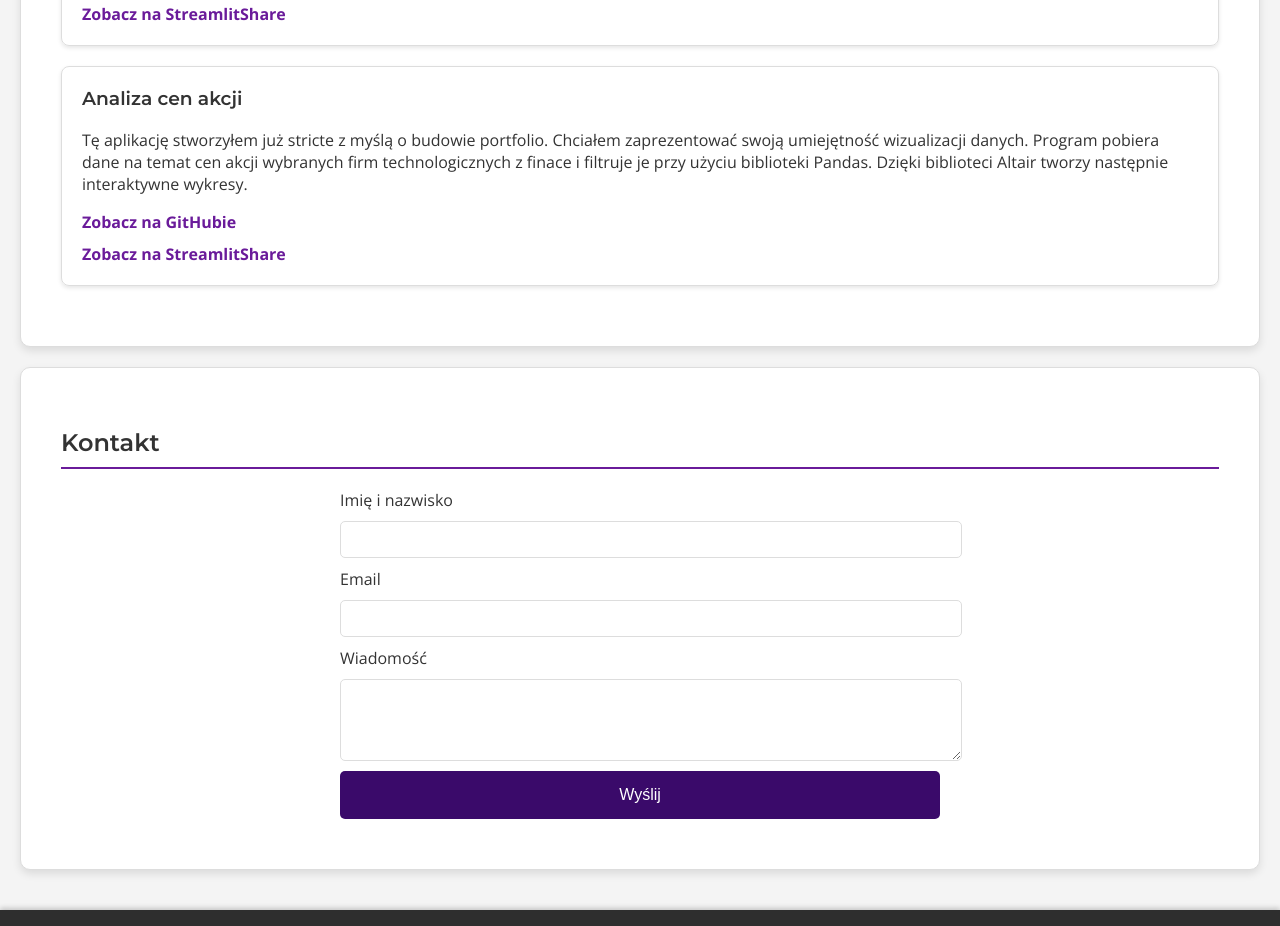
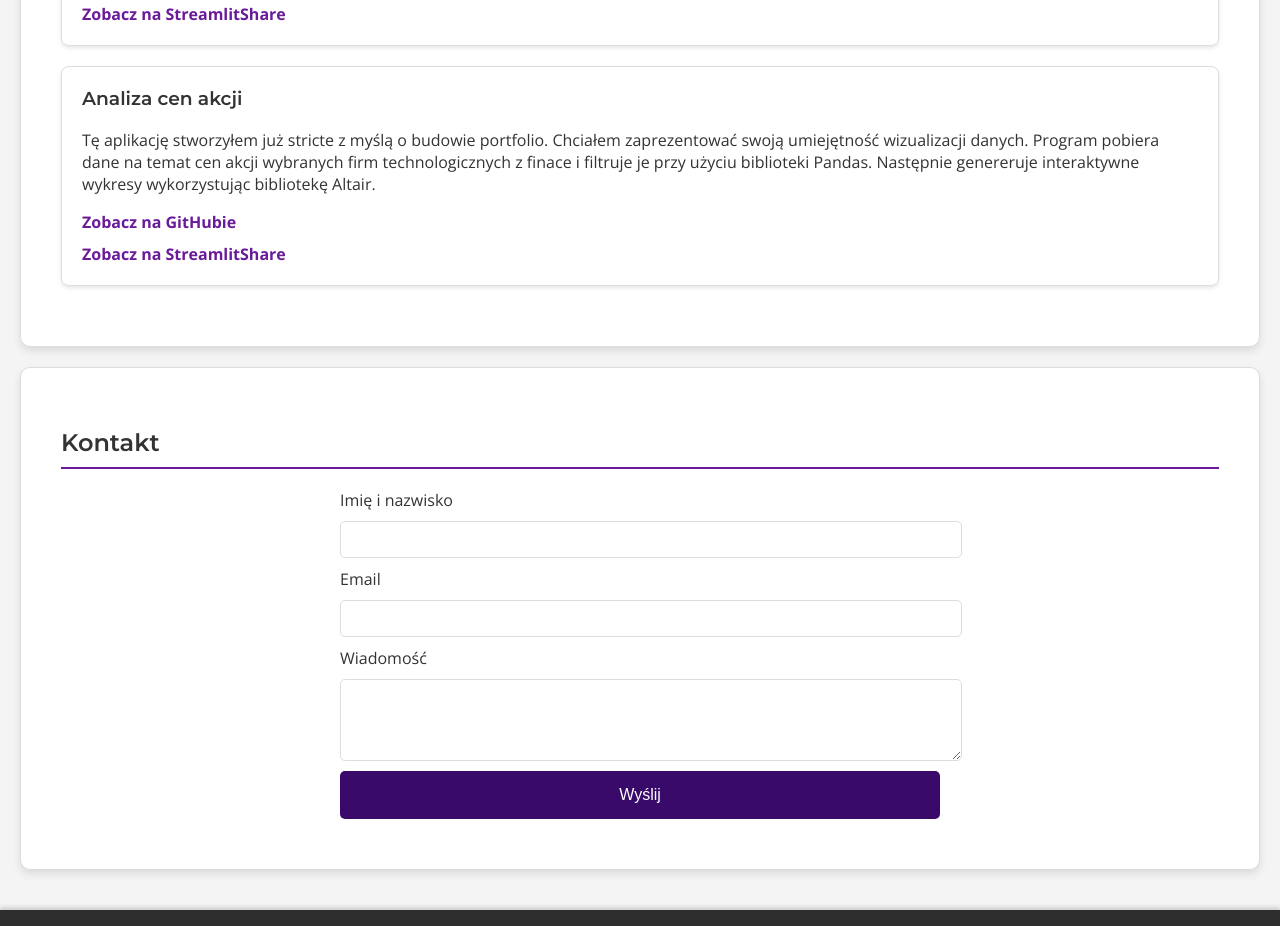
Before and after one commit to Mikele-Kochas/Strona-portfolio, a plain HTML site: page index.html in a window 1280 px wide. Shown: the part 1252-2178 px from the top of the page. Drawn offline with nearby package versions, Linux system fonts and the light colour scheme.

Commit message:
Update index.html

```diff
--- a/index.html
+++ b/index.html
@@ -54,7 +54,7 @@
         </div>
         <div class="project">
             <h3>Analiza cen akcji</h3>
-            <p>Tę aplikację stworzyłem już stricte z myślą o budowie portfolio. Chciałem zaprezentować swoją umiejętność wizualizacji danych. Program pobiera dane na temat cen akcji wybranych firm technologicznych z finace i filtruje je przy użyciu biblioteki Pandas. Dzięki biblioteci Altair tworzy następnie interaktywne wykresy. </p>
+            <p>Tę aplikację stworzyłem już stricte z myślą o budowie portfolio. Chciałem zaprezentować swoją umiejętność wizualizacji danych. Program pobiera dane na temat cen akcji wybranych firm technologicznych z finace i filtruje je przy użyciu biblioteki Pandas. Następnie genereruje interaktywne wykresy wykorzystując bibliotekę Altair. </p>
             <a href="https://github.com/Mikele-Kochas/Analiza-cen-akcji" target="_blank">Zobacz na GitHubie</a>
             <a href="https://wizualizacja-cen-akcji.streamlit.app/" target="_blank">Zobacz na StreamlitShare</a>
         </div>
```
